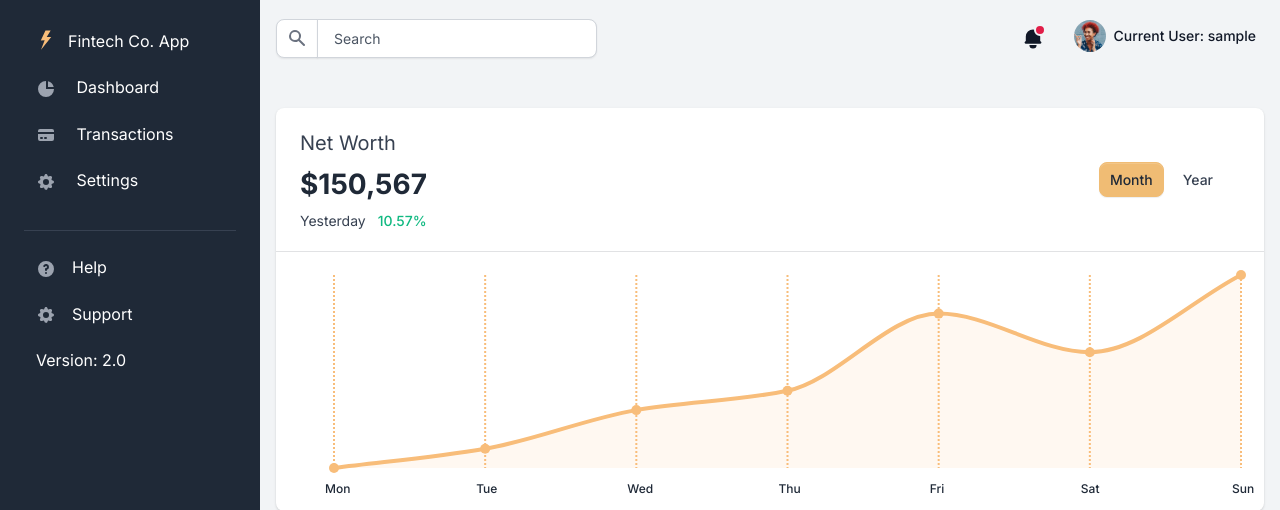
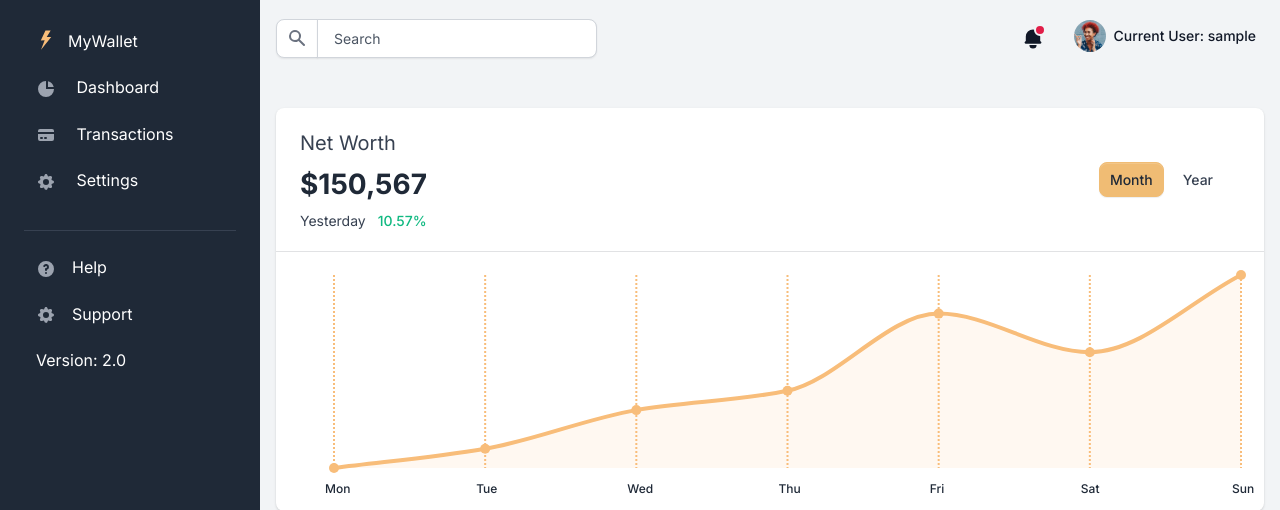
Before and after one commit to sanlimag/cs-demo, a Flask app: page /index in a window 1280 px wide. Shown: the top 510 px of the page. Run offline with Flask 2, Linux system fonts and the light colour scheme; the visitor is signed in with stand-in values (Sample User, id 1); data comes from the database, SQL or seed files in the repository; some libraries are stand-ins or nearby versions.

```diff
--- a/apps/templates/accounts/login.html
+++ b/apps/templates/accounts/login.html
@@ -17,7 +17,7 @@
                         <div class="bg-white shadow border-0 rounded border-light p-4 p-lg-5 w-100 fmxw-500">
                             <div class="text-center text-md-center mb-4 mt-md-0">
                                 <h1 class="mb-0 h3">
-                                    Fintech Co. App - Login
+                                    MyWallet App - Login
                                 </h1>
                                 <br />
                                 <p>
--- a/apps/templates/includes/sidebar.html
+++ b/apps/templates/includes/sidebar.html
@@ -39,7 +39,7 @@
                   <span class="sidebar-icon">
                     <img src="/static/assets/img/brand/light.svg" height="20" width="20" alt="Volt Logo">
                   </span>
-                  <span class="mt-1 ms-1 sidebar-text">Fintech Co. App</span>
+                  <span class="mt-1 ms-1 sidebar-text">MyWallet</span>
                 </a>
               </li>
               <li class="nav-item {% if 'dashboard' in segment %} active {% endif %}">
```
Also changed, not shown: 3 other files.
